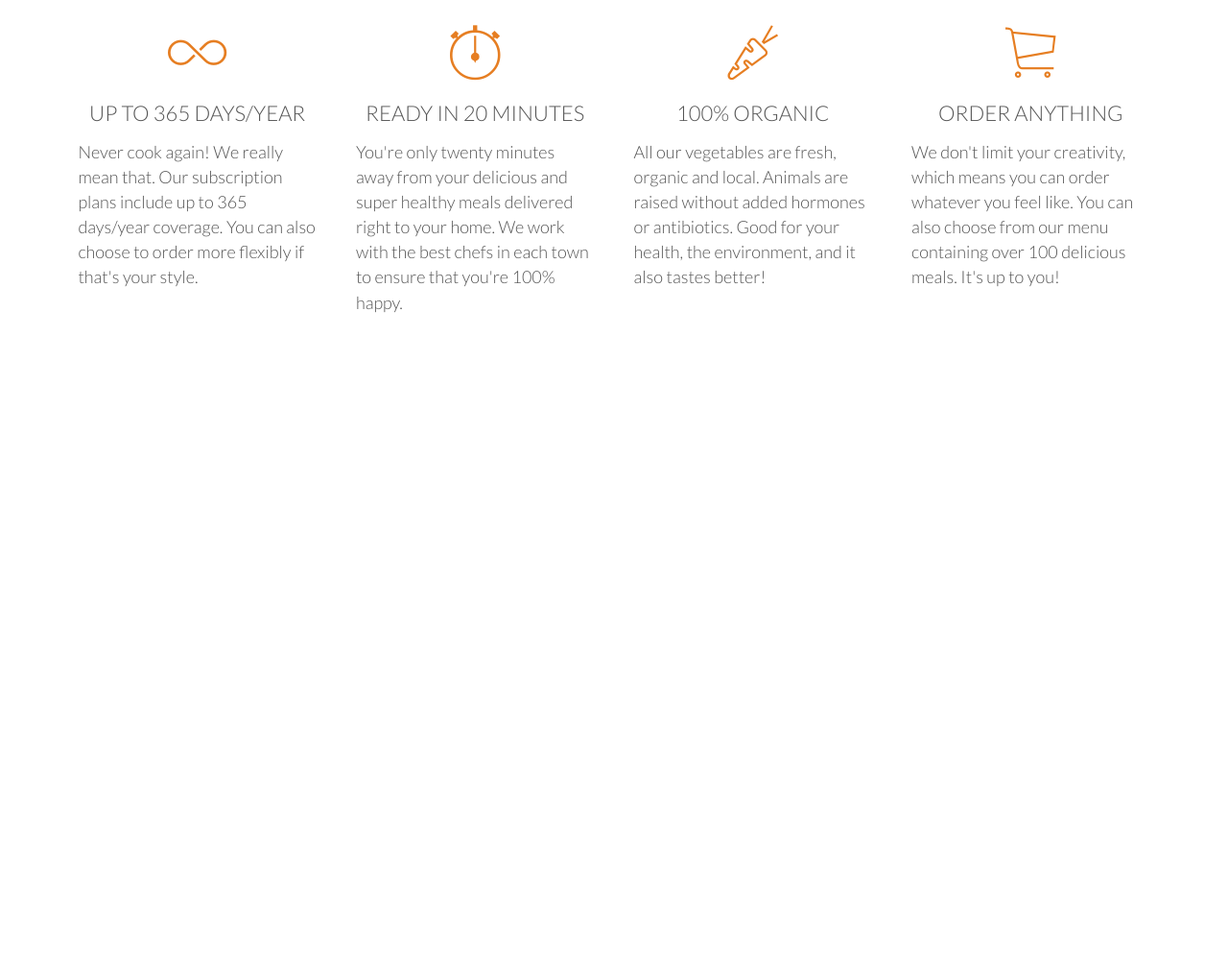
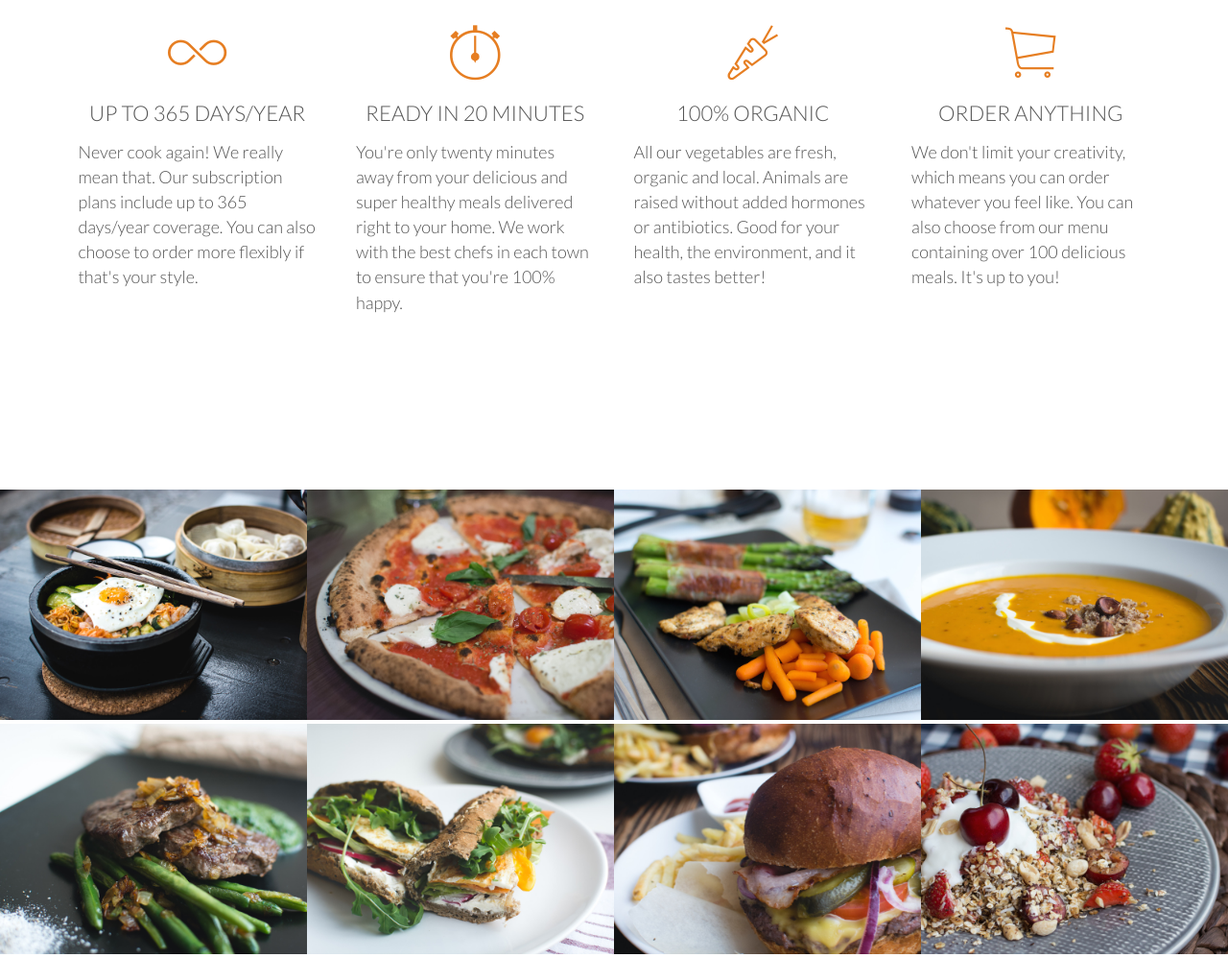
Before and after one commit to thabermeyer/omnifood-project, a website: page app/index.html in a window 1280 px wide. Shown: the part 1050-2048 px from the top of the page at 96% size. Before the commit the page ends 1480 px from the top, so only its background shows below. Drawn offline with Linux system fonts and the light colour scheme.

Commit message:
Working on meals section; finished showcase block

```diff
--- /dev/null
+++ b/app/assets/styles/modules/_meals.css
@@ -0,0 +1,32 @@
+.meals {
+
+    &__showcase {
+
+        list-style: none;
+        width: 100%;
+
+        & li {
+
+            display: block;
+            float: left;
+            width: 25%;
+
+        }
+
+    }
+
+    &__photo {
+
+        width: 100%;
+        margin: 0;
+
+        & img {
+
+            width: 100%;
+            height: auto;
+
+        }
+
+    }
+
+}
--- a/app/assets/styles/styles.css
+++ b/app/assets/styles/styles.css
@@ -4,6 +4,7 @@
 @import "base/_grid";
 @import "base/_ionicons";
 @import "modules/_large-hero";
+@import "modules/_meals";
 @import "modules/_btn";
 @import "modules/_heading";
 @import "modules/_paragraph";
--- a/app/index.html
+++ b/app/index.html
@@ -39,7 +39,7 @@
 
     </header>
 
-    <section>
+    <section id="features">
 
         <div class="row">
 
@@ -86,6 +86,66 @@
 
     </section>
 
+    <section id="meals">
+
+        <ul class="meals__showcase">
+
+            <li>
+                <figure class="meals__photo">
+                    <img src="assets/images/1.jpg" alt="Korean bibimbap with egg and vegetables">
+                </figure>
+            </li>
+
+            <li>
+                <figure class="meals__photo">
+                    <img src="assets/images/2.jpg" alt="Simple italian pizza with cherry tomatoes">
+                </figure>
+            </li>
+
+            <li>
+                <figure class="meals__photo">
+                    <img src="assets/images/3.jpg" alt="Chicken breast steak with vegetables">
+                </figure>
+            </li>
+
+            <li>
+                <figure class="meals__photo">
+                    <img src="assets/images/4.jpg" alt="Autumn pumpkin soup">
+                </figure>
+            </li>
+
+        </ul>
+
+        <ul class="meals__showcase">
+
+            <li>
+                <figure class="meals__photo">
+                    <img src="assets/images/5.jpg" alt="Paleo beef steak with vegetables">
+                </figure>
+            </li>
+
+            <li>
+                <figure class="meals__photo">
+                    <img src="assets/images/6.jpg" alt="Healthy baguette with egg and vegetables">
+                </figure>
+            </li>
+
+            <li>
+                <figure class="meals__photo">
+                    <img src="assets/images/7.jpg" alt="Burger with cheddar and bacon">
+                </figure>
+            </li>
+
+            <li>
+                <figure class="meals__photo">
+                    <img src="assets/images/8.jpg" alt="Granola with cherries and strawberries">
+                </figure>
+            </li>
+
+        </ul>
+
+    </section>
+
 </body>
 
 </html>
--- a/app/temp/styles/styles.css
+++ b/app/temp/styles/styles.css
@@ -2997,6 +2997,35 @@ section {
 
     }
 
+.meals__showcase {
+
+        list-style: none;
+        width: 100%;
+
+    }
+
+.meals__showcase li {
+
+            display: block;
+            float: left;
+            width: 25%;
+
+        }
+
+.meals__photo {
+
+        width: 100%;
+        margin: 0;
+
+    }
+
+.meals__photo img {
+
+            width: 100%;
+            height: auto;
+
+        }
+
 .btn:link, .btn:visited {
 
         display: inline-block;
```
